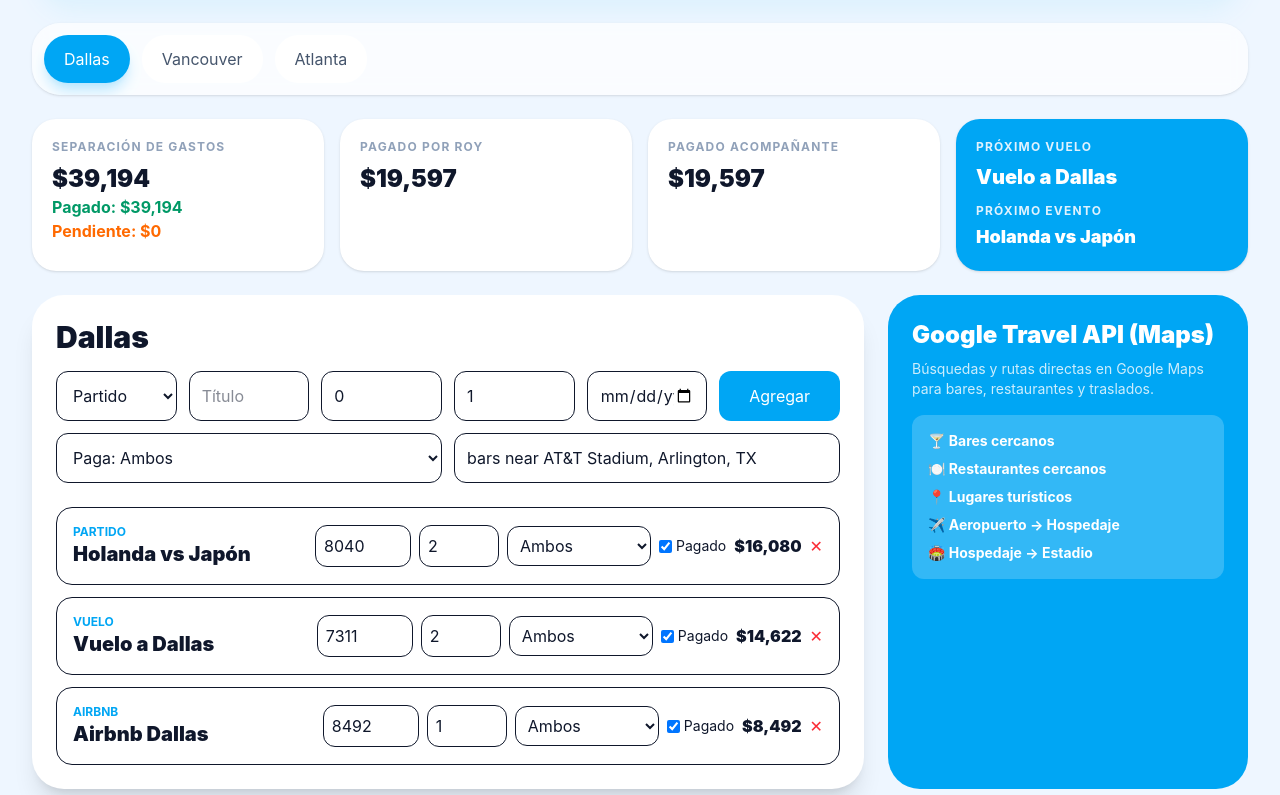
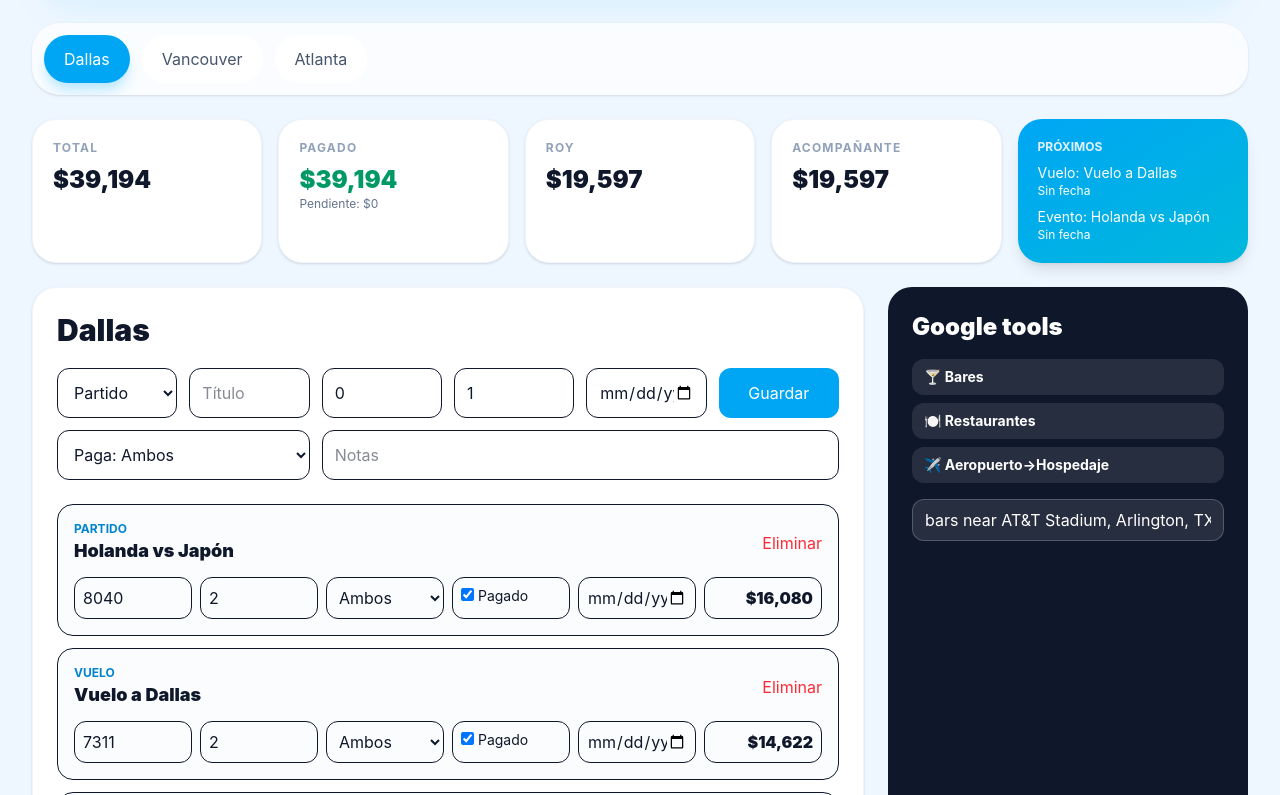
Before and after one commit to ROYIOS/MUNDIAL0RUCAS2026, a Next.js app: page / in a window 1280 px wide. Shown: the part 445-1240 px from the top of the page. Built offline with nearby package versions, Linux system fonts and the light colour scheme.

Commit message:
Force apply full TripView CRM redesign

```diff
--- a/components/TripView.tsx
+++ b/components/TripView.tsx
@@ -14,21 +14,14 @@ type Props = {
   saveRecommendedPlaces?: (...args: any[]) => void;
 };
 
-function money(n: number) {
-  return n.toLocaleString("es-MX", {
-    style: "currency",
-    currency: "MXN",
-    maximumFractionDigits: 0,
-  });
-}
+const money = (n: number) =>
+  n.toLocaleString("es-MX", { style: "currency", currency: "MXN", maximumFractionDigits: 0 });
 
-function mapsSearch(query: string) {
-  return `https://www.google.com/maps/search/?api=1&query=${encodeURIComponent(query)}`;
-}
+const mapsSearch = (q: string) =>
+  `https://www.google.com/maps/search/?api=1&query=${encodeURIComponent(q)}`;
 
-function directions(origin: string, destination: string) {
-  return `https://www.google.com/maps/dir/?api=1&origin=${encodeURIComponent(origin)}&destination=${encodeURIComponent(destination)}`;
-}
+const directions = (o: string, d: string) =>
+  `https://www.google.com/maps/dir/?api=1&origin=${encodeURIComponent(o)}&destination=${encodeURIComponent(d)}`;
 
 export default function TripView({ trip, addItem, updateItem, deleteItem, updateTrip }: Props) {
   const [type, setType] = useState<ItemType>("Partido");
@@ -37,40 +30,49 @@ export default function TripView({ trip, addItem, updateItem, deleteItem, update
   const [quantity, setQuantity] = useState(1);
   const [paidBy, setPaidBy] = useState<Person>("Ambos");
   const [date, setDate] = useState("");
+  const [notes, setNotes] = useState("");
 
-  const total = trip.items.reduce((acc, i) => acc + i.cost * i.quantity, 0);
-  const paid = trip.items.reduce((acc, i) => acc + (i.paid ? i.cost * i.quantity : 0), 0);
+  const total = useMemo(() => trip.items.reduce((a, i) => a + i.cost * i.quantity, 0), [trip.items]);
+  const paid = useMemo(() => trip.items.reduce((a, i) => a + (i.paid ? i.cost * i.quantity : 0), 0), [trip.items]);
   const pending = total - paid;
 
-  const byPerson = useMemo(() => {
-    const split = { Roy: 0, Acompañante: 0 };
-    for (const item of trip.items) {
-      const amount = item.cost * item.quantity;
-      if (item.paidBy === "Roy") split.Roy += amount;
-      else if (item.paidBy === "Acompañante") split.Acompañante += amount;
+  const split = useMemo(() => {
+    const out = { Roy: 0, Acompañante: 0 };
+    for (const i of trip.items) {
+      const amount = i.cost * i.quantity;
+      if (i.paidBy === "Roy") out.Roy += amount;
+      else if (i.paidBy === "Acompañante") out.Acompañante += amount;
       else {
-        split.Roy += amount / 2;
-        split.Acompañante += amount / 2;
+        out.Roy += amount / 2;
+        out.Acompañante += amount / 2;
       }
     }
-    return split;
+    return out;
   }, [trip.items]);
 
-  const nextFlight = useMemo(() => {
-    const flights = trip.items.filter((item) => item.type === "Vuelo");
-    return flights.sort((a, b) => (a.flightDate || "9999").localeCompare(b.flightDate || "9999"))[0];
-  }, [trip.items]);
+  const nextFlight = useMemo(
+    () =>
+      trip.items
+        .filter((i) => i.type === "Vuelo")
+        .sort((a, b) => (a.flightDate || "9999-12-31").localeCompare(b.flightDate || "9999-12-31"))[0],
+    [trip.items]
+  );
 
-  const nextEvent = useMemo(() => {
-    const events = trip.items.filter((item) => item.type !== "Vuelo");
-    return events.sort((a, b) => (a.eventDate || "9999").localeCompare(b.eventDate || "9999"))[0];
-  }, [trip.items]);
+  const nextEvent = useMemo(
+    () =>
+      trip.items
+        .filter((i) => i.type !== "Vuelo")
+        .sort((a, b) => (a.eventDate || "9999-12-31").localeCompare(b.eventDate || "9999-12-31"))[0],
+    [trip.items]
+  );
+
+  const baseLocation = trip.airbnbAddress || trip.city;
 
   function handleAdd() {
     addItem({
       id: Date.now(),
       type,
-      title: title || type,
+      title: title.trim() || type,
       city: trip.city,
       cost: Math.max(0, cost),
       quantity: Math.max(1, quantity),
@@ -78,50 +80,55 @@ export default function TripView({ trip, addItem, updateItem, deleteItem, update
       paidBy,
       flightDate: type === "Vuelo" ? date || undefined : undefined,
       eventDate: type !== "Vuelo" ? date || undefined : undefined,
+      notes: notes || undefined,
     });
+
     setTitle("");
     setCost(0);
     setQuantity(1);
     setDate("");
+    setNotes("");
+    setPaidBy("Ambos");
   }
-
-  const baseLocation = trip.airbnbAddress || trip.city;
-  const barQuery = trip.barZone || `bares cerca de ${baseLocation}`;
 
   return (
     <div className="mt-6 space-y-6">
-      <section className="grid gap-4 md:grid-cols-4">
-        <article className="rounded-3xl bg-white p-5 shadow">
-          <p className="text-xs font-bold uppercase tracking-widest text-slate-400">Separación de gastos</p>
+      <section className="grid gap-4 md:grid-cols-2 xl:grid-cols-5">
+        <article className="rounded-3xl bg-white p-5 shadow-sm border border-slate-100">
+          <p className="text-xs uppercase font-bold text-slate-400 tracking-widest">Total</p>
           <p className="mt-2 text-2xl font-black">{money(total)}</p>
-          <p className="text-emerald-600 font-bold">Pagado: {money(paid)}</p>
-          <p className="text-orange-500 font-bold">Pendiente: {money(pending)}</p>
         </article>
 
-        <article className="rounded-3xl bg-white p-5 shadow">
-          <p className="text-xs font-bold uppercase tracking-widest text-slate-400">Pagado por Roy</p>
-          <p className="mt-2 text-2xl font-black">{money(byPerson.Roy)}</p>
+        <article className="rounded-3xl bg-white p-5 shadow-sm border border-slate-100">
+          <p className="text-xs uppercase font-bold text-slate-400 tracking-widest">Pagado</p>
+          <p className="mt-2 text-2xl font-black text-emerald-600">{money(paid)}</p>
+          <p className="text-xs text-slate-500">Pendiente: {money(pending)}</p>
         </article>
 
-        <article className="rounded-3xl bg-white p-5 shadow">
-          <p className="text-xs font-bold uppercase tracking-widest text-slate-400">Pagado acompañante</p>
-          <p className="mt-2 text-2xl font-black">{money(byPerson.Acompañante)}</p>
+        <article className="rounded-3xl bg-white p-5 shadow-sm border border-slate-100">
+          <p className="text-xs uppercase font-bold text-slate-400 tracking-widest">Roy</p>
+          <p className="mt-2 text-2xl font-black">{money(split.Roy)}</p>
         </article>
 
-        <article className="rounded-3xl bg-sky-500 p-5 text-white shadow">
-          <p className="text-xs font-bold uppercase tracking-widest text-sky-100">Próximo vuelo</p>
-          <p className="mt-2 text-xl font-black">{nextFlight ? nextFlight.title : "Sin vuelo"}</p>
-          {nextFlight?.flightDate && <p className="text-sm">{nextFlight.flightDate}</p>}
-          <p className="mt-3 text-xs font-bold uppercase tracking-widest text-sky-100">Próximo evento</p>
-          <p className="mt-1 text-lg font-black">{nextEvent ? nextEvent.title : "Sin evento"}</p>
-          {nextEvent?.eventDate && <p className="text-sm">{nextEvent.eventDate}</p>}
+        <article className="rounded-3xl bg-white p-5 shadow-sm border border-slate-100">
+          <p className="text-xs uppercase font-bold text-slate-400 tracking-widest">Acompañante</p>
+          <p className="mt-2 text-2xl font-black">{money(split.Acompañante)}</p>
+        </article>
+
+        <article className="rounded-3xl bg-gradient-to-br from-sky-500 to-cyan-500 p-5 text-white shadow-lg">
+          <p className="text-xs uppercase font-bold text-sky-100">Próximos</p>
+          <p className="mt-2 text-sm">Vuelo: {nextFlight?.title || "Sin vuelo"}</p>
+          <p className="text-xs">{nextFlight?.flightDate || "Sin fecha"}</p>
+          <p className="mt-2 text-sm">Evento: {nextEvent?.title || "Sin evento"}</p>
+          <p className="text-xs">{nextEvent?.eventDate || "Sin fecha"}</p>
         </article>
       </section>
 
       <div className="grid gap-6 lg:grid-cols-[1fr_360px]">
-        <div className="rounded-[32px] bg-white p-6 shadow-xl">
+        <section className="rounded-3xl bg-white p-6 shadow-sm border border-slate-100">
           <h2 className="text-3xl font-black">{trip.city}</h2>
-          <div className="mt-4 grid gap-3 md:grid-cols-6">
+
+          <div className="mt-5 grid gap-3 md:grid-cols-6">
             <select className="rounded-xl border p-3" value={type} onChange={(e) => setType(e.target.value as ItemType)}>
               <option>Partido</option><option>Vuelo</option><option>Airbnb</option><option>Bar</option><option>Transporte</option><option>Comida</option><option>Actividad</option><option>Otro</option>
             </select>
@@ -129,51 +136,52 @@ export default function TripView({ trip, addItem, updateItem, deleteItem, update
             <input type="number" min="0" className="rounded-xl border p-3" placeholder="Costo" value={cost} onChange={(e) => setCost(Number(e.target.value))} />
             <input type="number" min="1" className="rounded-xl border p-3" placeholder="Cant." value={quantity} onChange={(e) => setQuantity(Number(e.target.value))} />
             <input type="date" className="rounded-xl border p-3" value={date} onChange={(e) => setDate(e.target.value)} />
-            <button onClick={handleAdd} className="rounded-xl bg-sky-500 text-white font-bold">Agregar</button>
+            <button onClick={handleAdd} className="rounded-xl bg-sky-500 text-white font-bold">Guardar</button>
           </div>
 
-          <div className="mt-3 grid gap-3 md:grid-cols-2">
+          <div className="mt-3 grid gap-3 md:grid-cols-3">
             <select className="rounded-xl border p-3" value={paidBy} onChange={(e) => setPaidBy(e.target.value as Person)}>
               <option value="Ambos">Paga: Ambos</option>
               <option value="Roy">Paga: Roy</option>
               <option value="Acompañante">Paga: Acompañante</option>
             </select>
-            <input className="rounded-xl border p-3" placeholder="Zona de bares (Google)" value={trip.barZone} onChange={(e) => updateTrip("barZone", e.target.value)} />
+            <input className="rounded-xl border p-3 md:col-span-2" placeholder="Notas" value={notes} onChange={(e) => setNotes(e.target.value)} />
           </div>
 
           <div className="mt-6 space-y-3">
             {trip.items.map((item) => (
-              <div key={item.id} className="rounded-2xl border p-4 flex flex-wrap justify-between items-center gap-3">
-                <div>
-                  <p className="text-xs text-sky-500 font-bold uppercase">{item.type}</p>
-                  <h3 className="text-xl font-black">{item.title}</h3>
-                  {(item.flightDate || item.eventDate) && <p className="text-sm text-slate-500">{item.flightDate || item.eventDate}</p>}
+              <article key={item.id} className="rounded-2xl border p-4 bg-slate-50/60">
+                <div className="flex items-center justify-between">
+                  <div>
+                    <p className="text-xs uppercase font-bold text-sky-600">{item.type}</p>
+                    <h3 className="text-lg font-black">{item.title}</h3>
+                  </div>
+                  <button onClick={() => deleteItem(item.id)} className="text-red-500 font-bold">Eliminar</button>
                 </div>
-                <div className="flex items-center gap-2">
-                  <input type="number" min="0" value={item.cost} onChange={(e) => updateItem(item.id, "cost", Math.max(0, Number(e.target.value)))} className="w-24 rounded-xl border p-2" />
-                  <input type="number" min="1" value={item.quantity} onChange={(e) => updateItem(item.id, "quantity", Math.max(1, Number(e.target.value)))} className="w-20 rounded-xl border p-2" />
-                  <select value={item.paidBy} onChange={(e) => updateItem(item.id, "paidBy", e.target.value as Person)} className="rounded-xl border p-2 text-sm">
+
+                <div className="mt-3 grid gap-2 md:grid-cols-6">
+                  <input type="number" min="0" value={item.cost} onChange={(e) => updateItem(item.id, "cost", Math.max(0, Number(e.target.value)))} className="rounded-xl border p-2" />
+                  <input type="number" min="1" value={item.quantity} onChange={(e) => updateItem(item.id, "quantity", Math.max(1, Number(e.target.value)))} className="rounded-xl border p-2" />
+                  <select value={item.paidBy} onChange={(e) => updateItem(item.id, "paidBy", e.target.value as Person)} className="rounded-xl border p-2">
                     <option value="Ambos">Ambos</option><option value="Roy">Roy</option><option value="Acompañante">Acompañante</option>
                   </select>
-                  <label className="text-sm flex items-center gap-1"><input type="checkbox" checked={item.paid} onChange={(e) => updateItem(item.id, "paid", e.target.checked)} /> Pagado</label>
-                  <p className="font-black">{money(item.cost * item.quantity)}</p>
-                  <button onClick={() => deleteItem(item.id)} className="text-red-500">✕</button>
+                  <label className="rounded-xl border p-2 text-sm"><input type="checkbox" checked={item.paid} onChange={(e) => updateItem(item.id, "paid", e.target.checked)} /> Pagado</label>
+                  <input type="date" value={item.type === "Vuelo" ? item.flightDate || "" : item.eventDate || ""} onChange={(e) => updateItem(item.id, item.type === "Vuelo" ? "flightDate" : "eventDate", e.target.value)} className="rounded-xl border p-2" />
+                  <div className="rounded-xl border p-2 font-black text-right">{money(item.cost * item.quantity)}</div>
                 </div>
-              </div>
+              </article>
             ))}
           </div>
-        </div>
+        </section>
 
-        <aside className="rounded-[32px] bg-sky-500 text-white p-6">
-          <h3 className="text-2xl font-black">Google Travel API (Maps)</h3>
-          <p className="mt-2 text-sm opacity-80">Búsquedas y rutas directas en Google Maps para bares, restaurantes y traslados.</p>
-          <div className="mt-4 space-y-2 rounded-xl bg-white/20 p-4 text-sm font-bold">
-            <a className="block" href={mapsSearch(barQuery)} target="_blank">🍸 Bares cercanos</a>
-            <a className="block" href={mapsSearch(`restaurantes cerca de ${baseLocation}`)} target="_blank">🍽️ Restaurantes cercanos</a>
-            <a className="block" href={mapsSearch(`lugares turísticos cerca de ${baseLocation}`)} target="_blank">📍 Lugares turísticos</a>
-            <a className="block" href={directions(trip.airportAddress || trip.city, baseLocation)} target="_blank">✈️ Aeropuerto → Hospedaje</a>
-            {trip.stadiumAddress && <a className="block" href={directions(baseLocation, trip.stadiumAddress)} target="_blank">🏟️ Hospedaje → Estadio</a>}
+        <aside className="rounded-3xl bg-slate-900 p-6 text-white">
+          <h3 className="text-2xl font-black">Google tools</h3>
+          <div className="mt-4 space-y-2 text-sm font-bold">
+            <a className="block rounded-xl bg-white/10 px-3 py-2" href={mapsSearch(trip.barZone || `bares cerca de ${baseLocation}`)} target="_blank">🍸 Bares</a>
+            <a className="block rounded-xl bg-white/10 px-3 py-2" href={mapsSearch(`restaurantes cerca de ${baseLocation}`)} target="_blank">🍽️ Restaurantes</a>
+            <a className="block rounded-xl bg-white/10 px-3 py-2" href={directions(trip.airportAddress || trip.city, baseLocation)} target="_blank">✈️ Aeropuerto→Hospedaje</a>
           </div>
+          <input className="mt-4 w-full rounded-xl border border-white/20 bg-white/10 px-3 py-2" value={trip.barZone} onChange={(e) => updateTrip("barZone", e.target.value)} placeholder="Zona de bares" />
         </aside>
       </div>
     </div>
```
